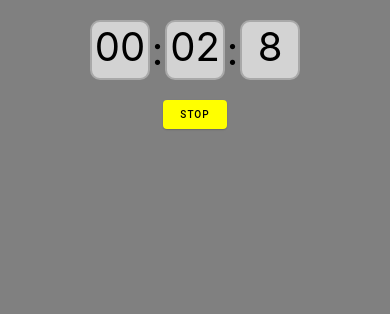
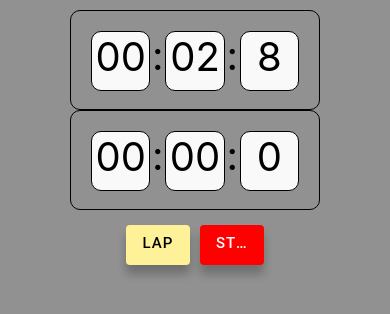
Before and after one commit to Logr3j/TSProject, a React Native app: screen / in a window 390 px wide. Both pictures are taken after a click on the button "START". Shown: the top 314 px of the page. Built offline with nearby package versions, Linux system fonts and the light colour scheme.

Commit message:
Merge branch 'develop' of github.com:Logr3j/TSProject into develop

```diff
--- a/App.tsx
+++ b/App.tsx
@@ -5,6 +5,7 @@ import {Button} from 'react-native-paper';
 const Stopwatch = () => {
   const [time, setTime] = React.useState(0);
   const [timerOn, setTimerOn] = React.useState(false);
+  const [lap, setLap] = React.useState(0);
 
   React.useEffect(() => {
     let interval = null;
@@ -23,45 +24,85 @@ const Stopwatch = () => {
   return (
     <View style={styles.container}>
       <View style={styles.containerClock}>
-        <Text style={styles.digits}>{('0' + Math.floor((time / 60000) % 60)).slice(-2)}</Text>
+        <Text style={styles.digits}>
+          {('0' + Math.floor((time / 60000) % 60)).slice(-2)}
+        </Text>
         <Text style={styles.dots}>:</Text>
-        <Text style={styles.digits}>{('0' + Math.floor((time / 1000) % 60)).slice(-2)}</Text>
+        <Text style={styles.digits}>
+          {('0' + Math.floor((time / 1000) % 60)).slice(-2)}
+        </Text>
         <Text style={styles.dots}>:</Text>
-        <Text style={styles.digits}>{('0' + ((time / 100) % 100)).slice(-1)}</Text>
+        <Text style={styles.digits}>
+          {('0' + ((time / 100) % 100)).slice(-1)}
+        </Text>
+      </View>
+      <View style={styles.containerClock}>
+        <Text style={styles.digits}>
+          {('0' + Math.floor((lap / 60000) % 60)).slice(-2)}
+        </Text>
+        <Text style={styles.dots}>:</Text>
+        <Text style={styles.digits}>
+          {('0' + Math.floor((lap / 1000) % 60)).slice(-2)}
+        </Text>
+        <Text style={styles.dots}>:</Text>
+        <Text style={styles.digits}>
+          {('0' + ((lap / 100) % 100)).slice(-1)}
+        </Text>
       </View>
       <View style={styles.containerButton}>
-        {!timerOn && time === 0 && (<Button
+        {!timerOn && time === 0 && (
+          <Button
             style={styles.button}
-          color={'yellow'}
-          labelStyle={{ color: 'black', fontSize: 10 }}
+            color={'#aeff8c'}
+            labelStyle={{color: 'black', fontSize: 15}}
             mode="contained"
             onPress={() => setTimerOn(true)}>
             Start
-        </Button>)}
-        {timerOn && <Button
+          </Button>
+        )}
+        {timerOn && (
+          <Button
             style={styles.button}
-          color={'yellow'}
-          labelStyle={{ color: 'black', fontSize: 10 }}
+            color={'#fff197'}
+            labelStyle={{color: 'black', fontSize: 15}}
+            mode="contained"
+            onPress={() => setLap(time)}>
+            Lap
+          </Button>
+        )}
+        {timerOn && (
+          <Button
+            style={styles.button}
+            color={'red'}
+            labelStyle={{color: 'white', fontSize: 15}}
             mode="contained"
             onPress={() => setTimerOn(false)}>
             Stop
-        </Button>}
-        {!timerOn && time > 0 && (<Button
+          </Button>
+        )}
+        {!timerOn && time > 0 && (
+          <Button
             style={styles.button}
-          color={'yellow'}
-          labelStyle={{ color: 'black', fontSize: 10 }}
+            color={'#fff197'}
+            labelStyle={{color: 'black', fontSize: 15}}
             mode="contained"
             onPress={() => setTimerOn(true)}>
             Resume
-        </Button>)}
-        {!timerOn && time > 0 && (<Button
+          </Button>
+        )}
+        {!timerOn && time > 0 && (
+          <Button
             style={styles.button}
-          color={'yellow'}
-          labelStyle={{ color: 'black', fontSize: 10 }}
+            color={'#fff197'}
+            labelStyle={{color: 'black', fontSize: 15}}
             mode="contained"
-          onPress={() => setTime(0)}>
+            onPress={() => {
+              setTime(0);
+              setLap(0);
+            }}>
             Reset
-        </Button>)}
+          </Button>
+        )}
       </View>
     </View>
   );
@@ -72,27 +113,38 @@ export default Stopwatch;
 const styles = StyleSheet.create({
   container: {
     flex: 1,
+    padding: 10,
     alignItems: 'center',
-    backgroundColor: 'gray',
+    backgroundColor: '#919191',
   },
   containerClock: {
+    backgroundColor: '#919191',
+    borderColor: 'black',
+    borderRadius: 10,
+    borderWidth: 1,
+    padding: 20,
     flexDirection: 'row',
     height: 100,
-    alignItems: 'center',
+    width: 250,
+    justifyContent: 'center',
+    elevation: 5,
   },
   containerButton: {
+    margin: 10,
     flexDirection: 'row',
+    justifyContent: 'center',
   },
   digits: {
-    backgroundColor: 'lightgray',
+    backgroundColor: '#f9f9f9',
     width: 60,
     height: 60,
     fontSize: 40,
     alignItems: 'center',
     textAlign: 'center',
     borderRadius: 10,
-    borderColor: 'darkgray',
-    borderWidth: 2,
+    borderColor: 'black',
+    borderWidth: 0.5,
+    elevation: 10,
   },
   dots: {
     fontSize: 40,
@@ -100,6 +152,9 @@ const styles = StyleSheet.create({
     textAlign: 'center',
   },
   button: {
-    width: '20%',
+    margin: 5,
+    width: '30%',
+    height: 40,
+    elevation: 10,
   },
 });
```
Lines whose indentation alone changed are shown as unchanged.
